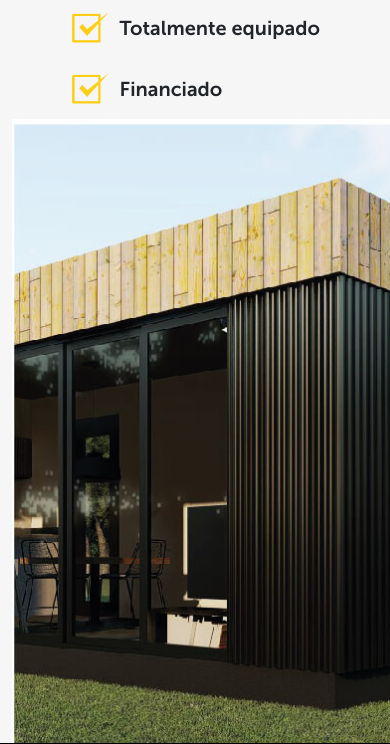
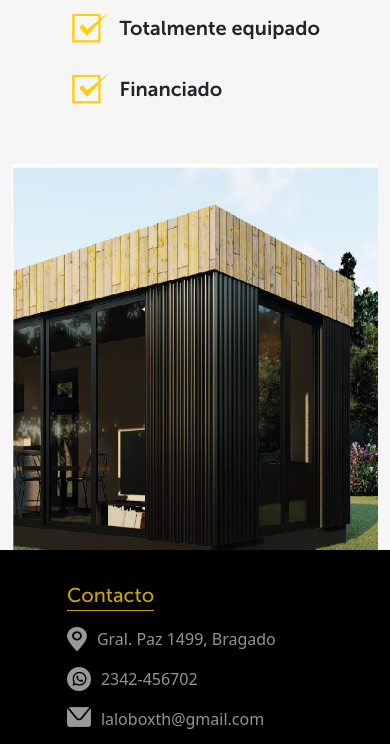
Before and after one commit to FranciscoBaglietto/LaloBox-ProyectoFinal, a website: page paginas/viviendas.html in a window 390 px wide. Shown: the part 581-1325 px from the top of the page. Drawn offline with nearby package versions, Linux system fonts and the light colour scheme.

Commit message:
arreglos en vivienda responsive

```diff
--- a/scss/components/_viviendas.scss
+++ b/scss/components/_viviendas.scss
@@ -100,8 +100,7 @@
             margin-bottom: 30px;
         }
         .vivienda__imagen{
-            width: 37rem;
-
+            width: auto;
 
         }
 
@@ -134,8 +133,10 @@
         }
 
         .vivienda__imagen{
-            width: 37rem;
-            margin-top: -1px;
+            width: 100%;
+            height: 100%;
+            margin-top: 12%;
+
 
         }
 
@@ -143,7 +144,7 @@
 
 
     }
-    @media only screen and (max-width: 375px) {
+    @media only screen and (max-width: 391) {
 
         .vivienda__titulo{
             font-size: 24.73px;
@@ -172,7 +173,7 @@
         .vivienda__imagen{
             width: 100%;
             height: 100%;
-            margin-top: 10%;
+            margin-top: 15%;
         }
 
 
```
Also changed, not shown: css/main.css.
